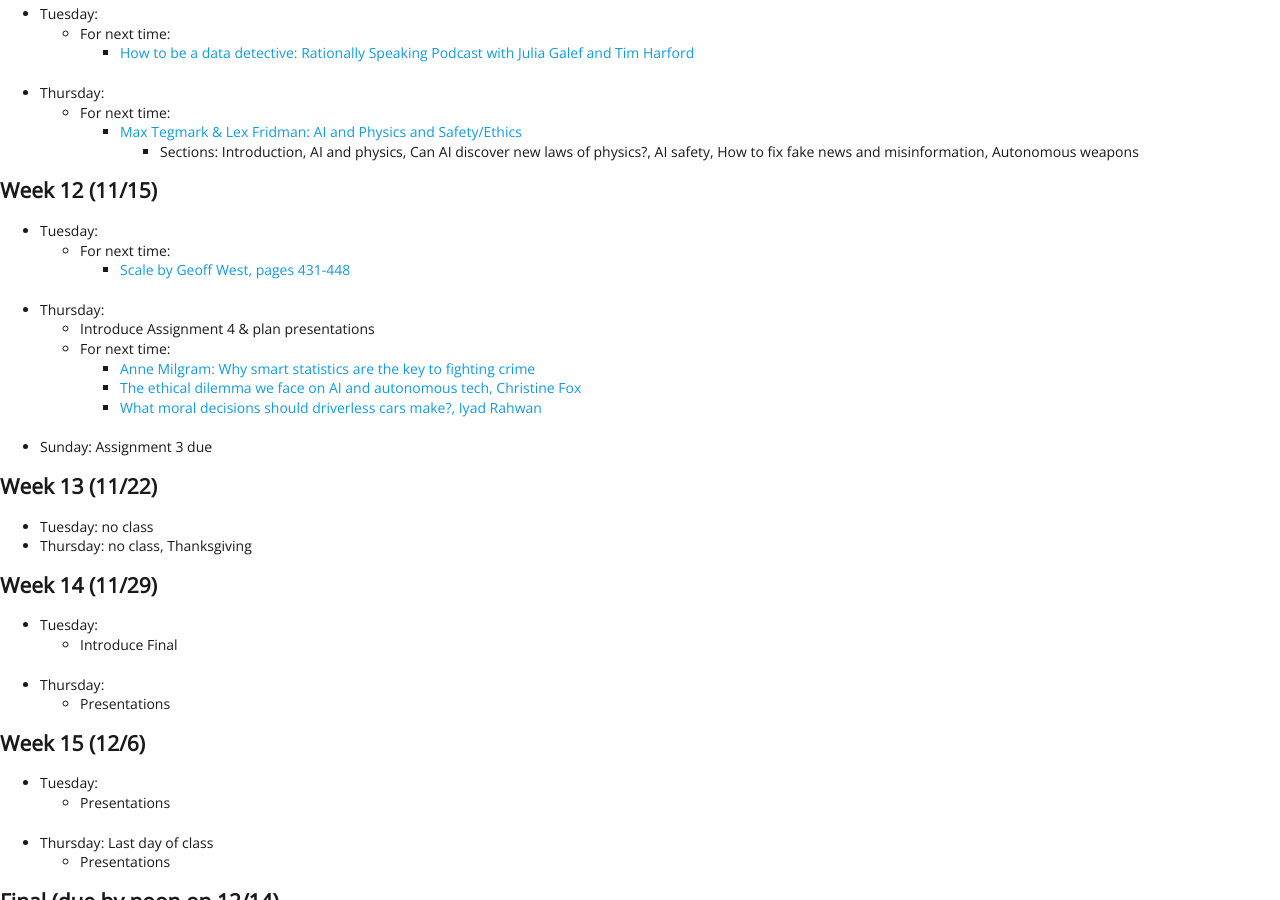
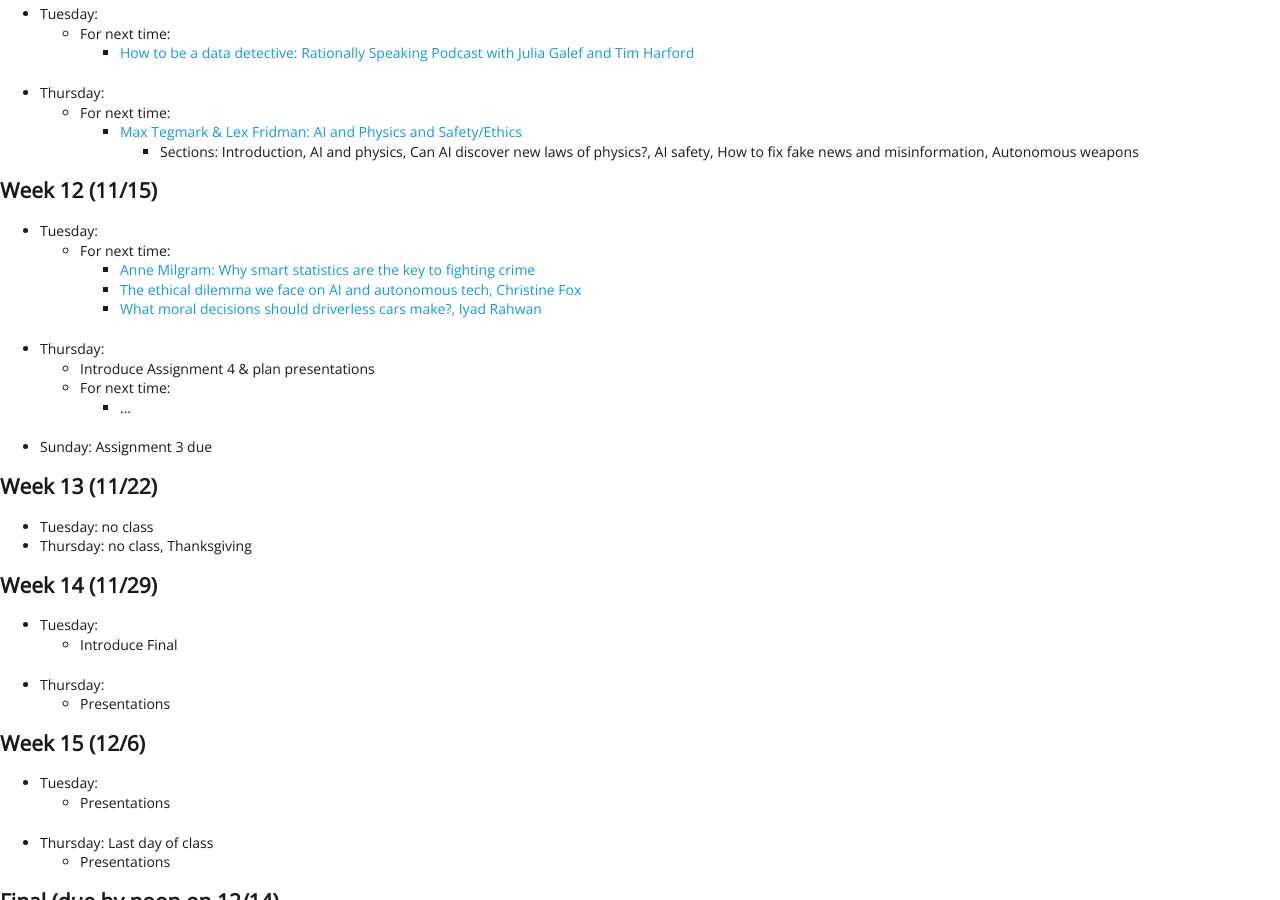
Before and after one commit to EMBrewer/dat150, a Jekyll site: the page built from _posts/2021-09-27-Schedule.md, in a window 1280 px wide and 900 px high, scrolled down 2282 px. Built offline with Jekyll 4.4.1, drawn with Linux system fonts in a browser that asks for light colours; our own code applies the rules of GitHub Pages for plain Markdown files.

Commit message:
Update 2021-09-27-Schedule.md

```diff
--- a/_posts/2021-09-27-Schedule.md
+++ b/_posts/2021-09-27-Schedule.md
@@ -103,13 +103,14 @@
 ## Week 12 (11/15)
 - Tuesday:
 	- For next time:
-		- [Scale by Geoff West, pages 431-448](https://dsfall21.slack.com/files/U02DA5H2NGJ/F02EVA0KH8V/west_scale.pdf)
+		- [Anne Milgram: Why smart statistics are the key to fighting crime](https://www.youtube.com/watch?v=ZJNESMhIxQ0)
+		- [The ethical dilemma we face on AI and autonomous tech, Christine Fox](https://www.youtube.com/watch?v=3oE88_6jAwc)
+		- [What moral decisions should driverless cars make?, Iyad Rahwan](https://www.youtube.com/watch?v=tb-WdVA4_bo)
 - Thursday:
 	- Introduce Assignment 4 & plan presentations
 	- For next time:
-		- [Anne Milgram: Why smart statistics are the key to fighting crime](https://www.youtube.com/watch?v=ZJNESMhIxQ0)
-		- [The ethical dilemma we face on AI and autonomous tech, Christine Fox](https://www.youtube.com/watch?v=3oE88_6jAwc)
-		- [What moral decisions should driverless cars make?, Iyad Rahwan](https://www.youtube.com/watch?v=tb-WdVA4_bo)
+		- ...
+
 - Sunday: Assignment 3 due
 
 ## Week 13 (11/22)
```
